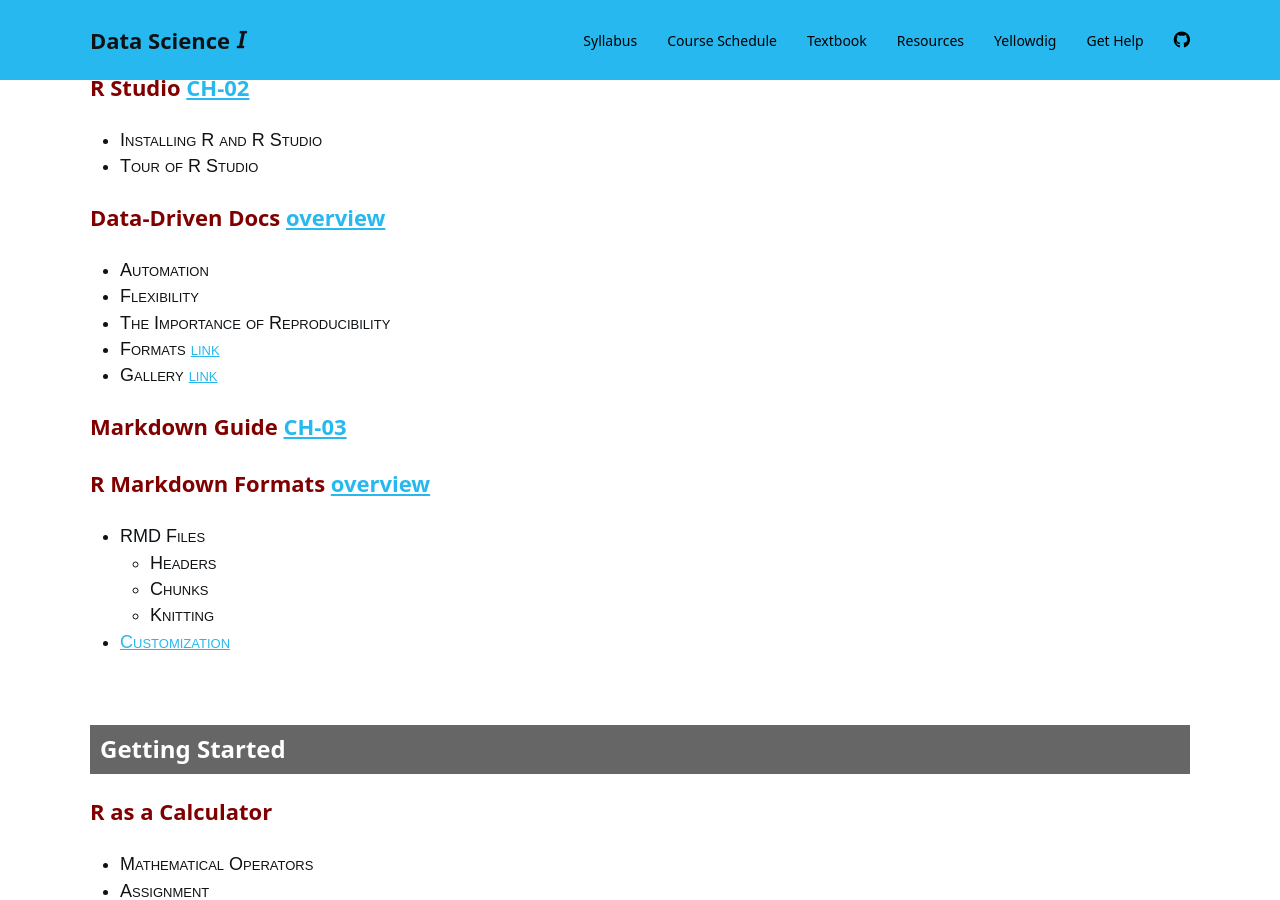
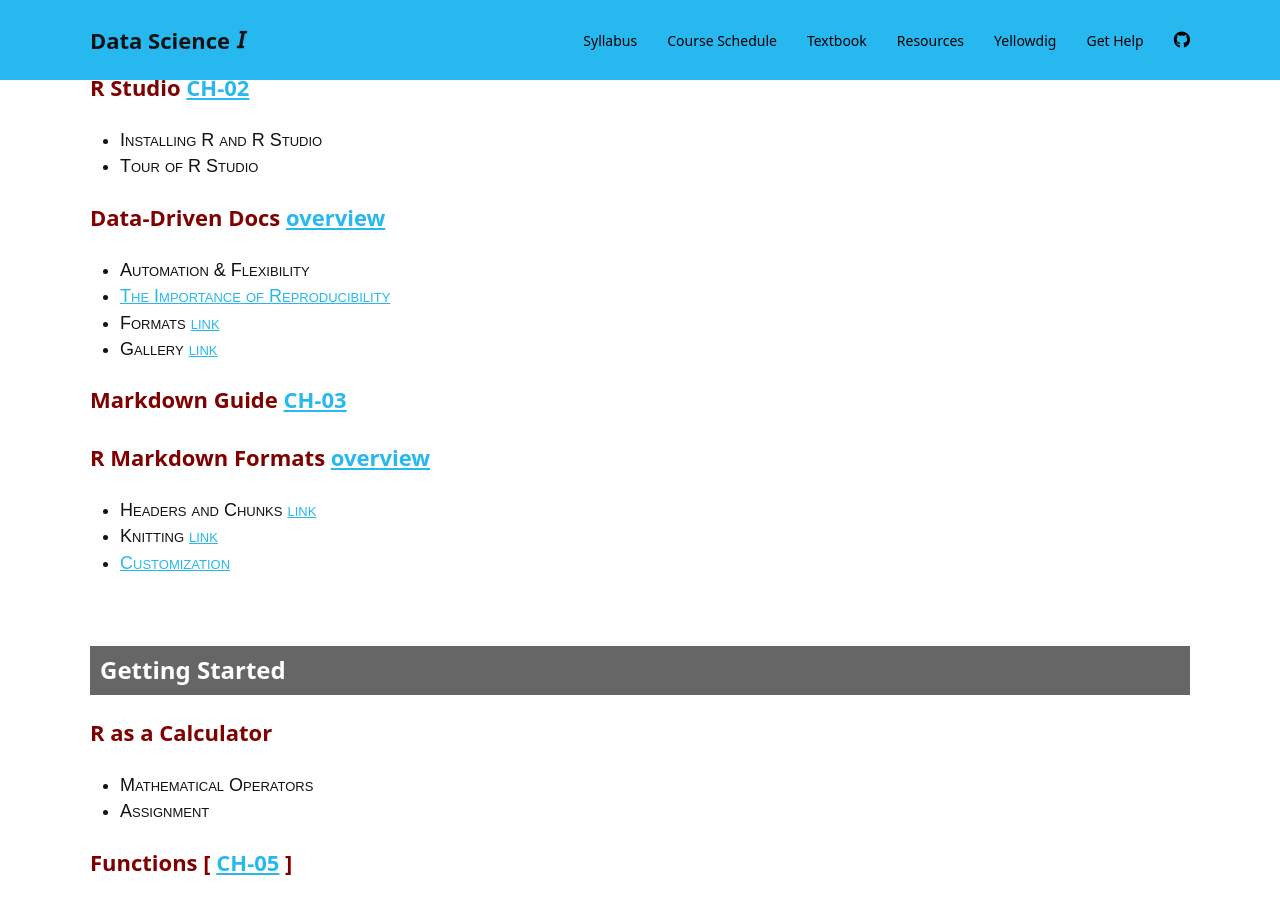
Before and after one commit to DS4PS/cpp-526-fall-2019, a Jekyll site: the page built from textbook.md, in a window 1280 px wide and 900 px high, scrolled down 1923 px. Built offline with Jekyll 4.4.1, drawn with Linux system fonts in a browser that asks for light colours; nearby versions of some CDN libraries; a style sheet for code colours, icons or effects is not loaded.

Commit message:
Update textbook.md

```diff
--- a/textbook.md
+++ b/textbook.md
@@ -176,19 +176,16 @@ We will need three tools to manage your data science projects: a data programmin
 * Tour of R Studio
 
 ## Data-Driven Docs [overview](https://ds4ps.org/docs/)
-* Automation
-* Flexibility
-* The Importance of Reproducibility
+* Automation & Flexibility
+* [The Importance of Reproducibility](https://www.nature.com/news/1-500-scientists-lift-the-lid-on-reproducibility-1.19970)
 * Formats [link](https://rmarkdown.rstudio.com/formats.html)
 * Gallery [link](https://rmarkdown.rstudio.com/gallery.html)
 
 ## Markdown Guide [CH-03](http://ds4ps.org/dp4ss-textbook/ch-031-markdown.html)
 
 ## R Markdown Formats [overview](https://rmarkdown.rstudio.com/lesson-1.html)
-* RMD Files
-  - Headers
-  - Chunks
-  - Knitting
+* Headers and Chunks [link](https://ds4ps.org/docs/#how-do-data-driven-docs-work)
+* Knitting [link](https://ds4ps.org/docs/#knitting-r-markdown-files)
 * [Customization](https://holtzy.github.io/Pimp-my-rmd/)
 
 
```
